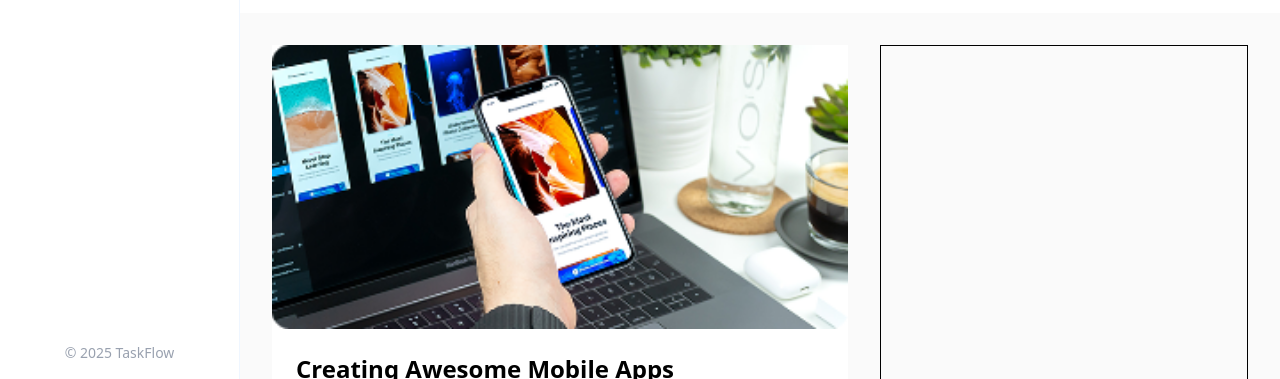
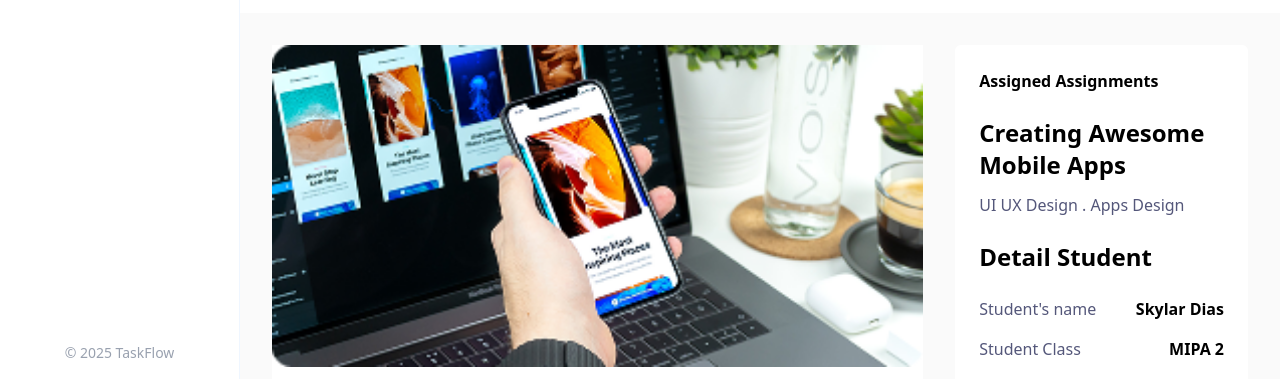
Before and after one commit to PauloAndre05/task-flow, a React (Vite) app: page /task/task-detail in a window 1280 px wide. Shown: the part 421-800 px from the top of the page. Built offline with nearby package versions, Linux system fonts and the light colour scheme.

Commit message:
task-detail

```diff
--- a/src/components/Task/Task-Detail.tsx
+++ b/src/components/Task/Task-Detail.tsx
@@ -2,11 +2,11 @@ import { SubHeader } from "../subHeader/subHeader";
 import { ImageTaskToday } from "../../assets/overview";
 import { BsClock } from "react-icons/bs";
 import { PiUsers } from "react-icons/pi";
-import {IoCheckmarkCircleSharp} from "react-icons/io5"
+import { IoCheckmarkCircleSharp } from "react-icons/io5";
 
 const DataDetailTask = [
   { id: 1, description: "Understanding the tools in Figma" },
-  { id: 2, description: "Understand the basics of making designs", },
+  { id: 2, description: "Understand the basics of making designs" },
   { id: 3, description: "Design a mobile application with figma" },
 ];
 
@@ -70,16 +70,51 @@ export const TaskDetail = () => {
             <div className="flex flex-col gap-4">
               <h1 className="text-2xl font-semibold">Essence of Assessment</h1>
               <div className="flex flex-col gap-4">
-                {DataDetailTask.map(detail => (
+                {DataDetailTask.map((detail) => (
                   <div key={detail.id} className=" flex gap-3 items-center">
-                    <IoCheckmarkCircleSharp color="#546FFF" size={24}/> <span>{detail.description}</span>
+                    <IoCheckmarkCircleSharp color="#546FFF" size={24} />{" "}
+                    <span>{detail.description}</span>
                   </div>
                 ))}
               </div>
             </div>
           </div>
         </div>
-        <div className="border w-[23rem]"></div>
+        <div className="w-[30%] rounded-md p-6 bg-white h-fit">
+          <span className="font-semibold">Assigned Assignments</span>
+          <div className="my-6">
+            <h1 className="text-2xl font-semibold mb-3">
+              Creating Awesome Mobile Apps
+            </h1>
+            <span className="text-[#54577A]">UI UX Design . Apps Design</span>
+          </div>
+          <h2 className="text-2xl font-semibold">Detail Student</h2>
+          <div className="my-6 flex flex-col gap-4">
+            <div className="flex justify-between items-center">
+              <span className="text-[#54577A]">Student's name</span>
+              <span className="font-semibold">Skylar Dias</span>
+            </div>
+            <div className="flex justify-between items-center">
+              <span className="text-[#54577A]">Student Class</span>
+              <span className="font-semibold">MIPA 2</span>
+            </div>
+            <div className="flex justify-between items-center">
+              <span className="text-[#54577A]">Student Number</span>
+              <span className="font-semibold">10</span>
+            </div>
+          </div>
+          <h2 className="text-2xl font-semibold">File Task</h2>
+          <div className="felx justify-between items-center my-4">
+            <span className="text-[#54577A]">Last Modified</span>
+            <span>1 July 2022</span>
+          </div>
+          <span className="text-[#54577A]">File submissions</span>
+          <form className="mt-2">
+            <input type="file" name="" id="" className="w-full border-dashed border-2 border-[#546FFF] p-4 place-content-center rounded-md h-[15rem] outline-0"/>
+          </form>
+          <p className="text-sm my-2 text-[#54577A]"t>*drag or browser from device</p>
+          <button type="submit" className="w-full h-11 bg-[#546FFF] text-white rounded-xl cursor-pointer transition-colors hover: hover:bg-blue-50 hover:text-gray-700 mt-14">Submit</button>
+        </div>
       </div>
     </div>
   );
--- a/src/components/overview/TaskToday.tsx
+++ b/src/components/overview/TaskToday.tsx
@@ -47,7 +47,7 @@ export const TaskToday = () => {
           </div>
         ))}
       </div>
-      <button className="w-full h-11 bg-[#546FFF] text-white mt-auto rounded-xl cursor-pointer transition-colors hover: hover:bg-blue-50 hover:text-gray-700  ">
+      <button className="w-full h-11 bg-[#546FFF] text-white mt-auto rounded-xl cursor-pointer transition-colors hover: hover:bg-blue-50 hover:text-gray-700">
         Go To Detail
       </button>
     </div>
```
